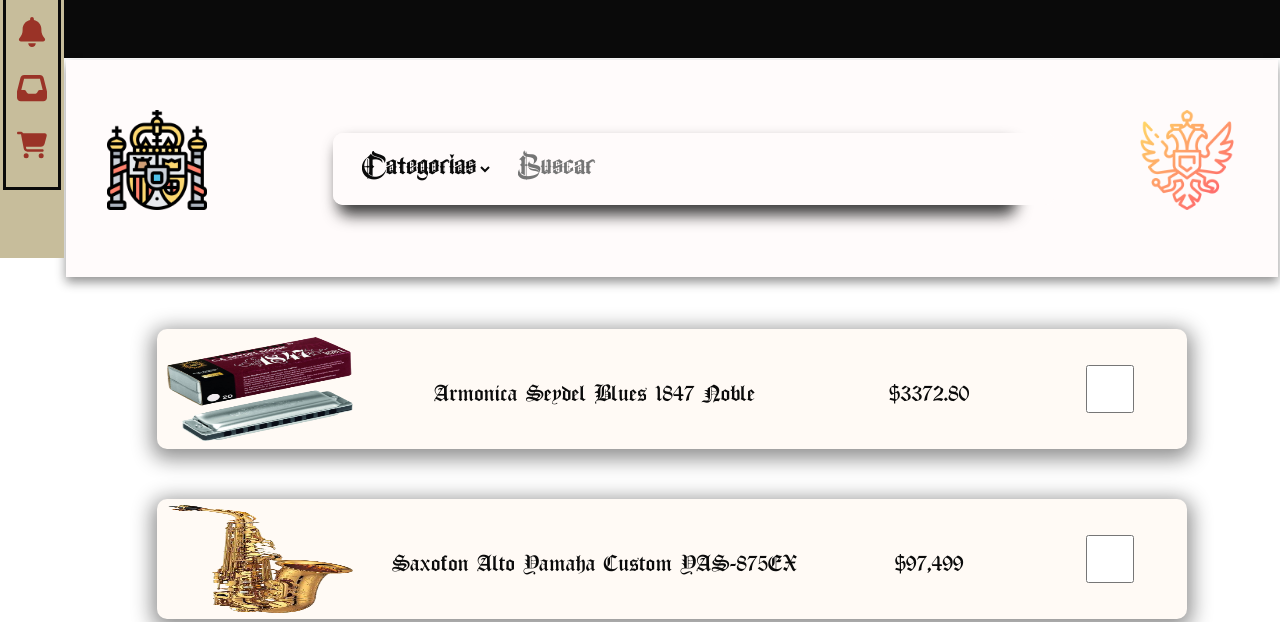
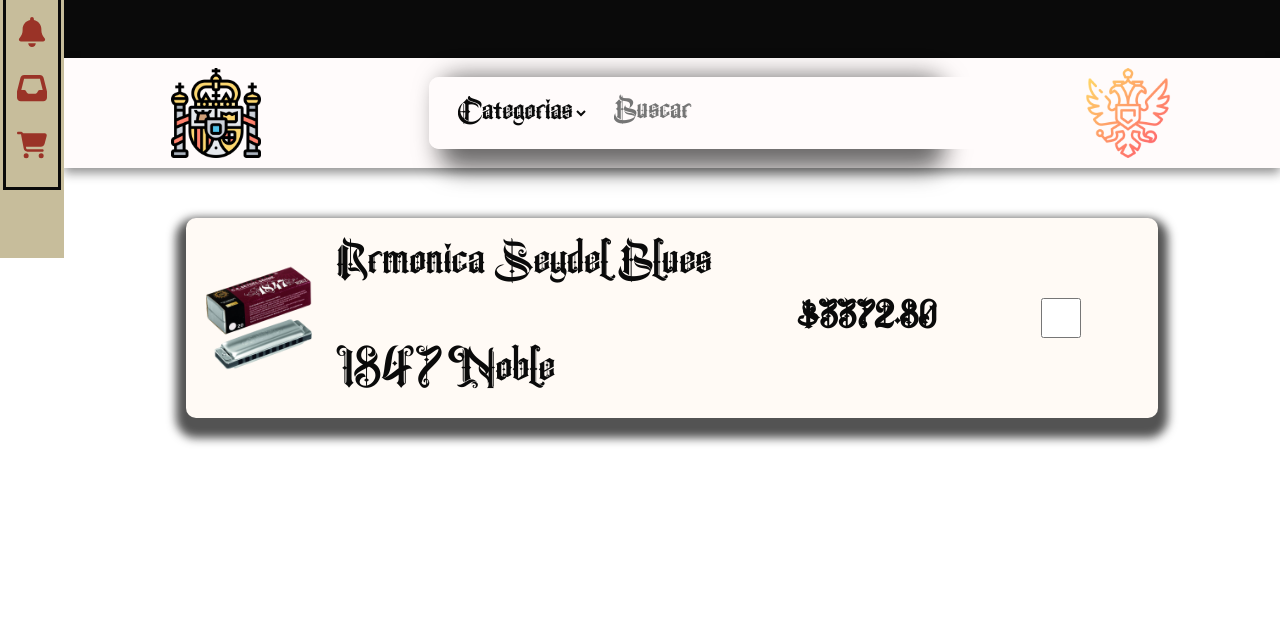
Before and after one commit to DanielW705/proyecto_web, a plain HTML site: page Views/aerofonos.html in a window 1280 px wide. Shown: the part 542-1164 px from the top of the page. After the commit the page ends 1060 px from the top, so only its background shows below. Drawn offline with Linux system fonts and the light colour scheme.

Commit message:
pagina mejorada

```diff
--- a/CSS/sites.css
+++ b/CSS/sites.css
@@ -51,13 +51,6 @@
 }
 .close-menu .text-menu {
   display: none;
-}
-.close-menu .icons {
-  height: 50% !important;
-}
-.close-menu .icons .interior {
-  justify-content: space-evenly !important;
-  flex-direction: column !important;
 }
 .left-menu .burger-box {
   cursor: pointer;
@@ -150,6 +143,13 @@
 .left-menu .icons .interior .shopping-car {
   content: url("../SRC/img/cart-shopping-solid.svg");
 }
+.close-menu .icons {
+  height: 50%;
+}
+.close-menu .icons .interior {
+  justify-content: space-evenly;
+  flex-direction: column;
+}
 .main-section {
   float: right;
   /* width: 70%; */
@@ -169,9 +169,11 @@
   height: 100%;
   border-radius: 10px;
 }
+/* Inicio de la seccion de los productos */
 .main-section .section-presentation .section-compras {
   width: 100%;
-  height: 500px;
+  display: flex;
+  flex-direction: column;
 }
 .main-section .section-compras .show-productos {
   width: 100%;
@@ -181,13 +183,17 @@
   background-color: #fffbfb;
   box-shadow: 0px 5px 10px rgba(10, 10, 10, 0.45);
   font-family: "Old London";
+  display: grid;
+  grid-template-columns: 25% 50% 25%;
+  align-items: center;
+  justify-items: center;
 }
-.main-section .section-compras .show-productos .cabezera .cuerpo {
-  display: flex;
-  flex-direction: row;
+.main-section .section-compras .show-productos .cabezera img {
+  width: 110px;
+  padding: 10px;
 }
-.main-section .section-compras .show-productos .cabezera .cuerpo .serch-bar {
-  width: 70%;
+.main-section .section-compras .show-productos .cabezera .serch-bar {
+  width: 100%;
   display: flex;
   justify-content: center;
   align-items: center;
@@ -197,10 +203,9 @@
   .section-compras
   .show-productos
   .cabezera
-  .cuerpo
   .serch-bar
   .complete-serch-bar {
-  box-shadow: 5px 10px 15px rgba(10, 10, 10, 0.8);
+  box-shadow: 20px 10px 25px 10px rgba(10, 10, 10, 0.6);
   width: 80%;
   height: 50%;
   display: flex;
@@ -211,7 +216,6 @@
   .section-compras
   .show-productos
   .cabezera
-  .cuerpo
   .serch-bar
   .complete-serch-bar
   * {
@@ -224,7 +228,6 @@
   .section-compras
   .show-productos
   .cabezera
-  .cuerpo
   .serch-bar
   .complete-serch-bar
   .combo-text {
@@ -234,7 +237,6 @@
   .section-compras
   .show-productos
   .cabezera
-  .cuerpo
   .serch-bar
   .complete-serch-bar
   .text-datalist {
@@ -270,25 +272,22 @@
   margin-bottom: 50px;
   display: flex;
   flex-direction: row;
-  width: 85%;
-  height: 120px;
-  font-size: 25px;
+  justify-content: space-evenly;
+  align-items: center;
+  width: 80%;
+  height: 200px;
+  font-size: 30px;
   background-color: #fffaf5;
-  box-shadow: 0px 5px 20px 5px rgba(10, 10, 10, 0.45);
+  box-shadow: 0px 10px 10px 10px rgba(10, 10, 10, 0.7);
   border-radius: 10px;
-}
-.main-section .section-compras .show-productos .cuerpo .body * {
   font-family: "Old London";
 }
+/* .main-section .section-compras .show-productos .cuerpo .body * {
+  font-family: "Old London";
+} */
 .main-section .section-compras .show-productos .cuerpo .body .ilustration {
-  display: flex;
-  justify-content: space-around;
-  align-items: center;
-  width: 20%;
-}
-.main-section .section-compras .show-productos .cuerpo .body .ilustration img {
-  width: 90%;
-  height: 90%;
+  padding: 20px;
+  width: 15%;
 }
 .main-section .section-compras .show-productos .cuerpo .body .description {
   width: 45%;
@@ -296,6 +295,7 @@
   justify-content: center;
   align-items: center;
   padding: 5px;
+  font-size: 45px;
 }
 .main-section .section-compras .show-productos .cuerpo .body .money-value {
   width: 20%;
@@ -304,7 +304,8 @@
   align-items: center;
 }
 .main-section .section-compras .show-productos .cuerpo .body .se_comprara {
-  width: 15%;
+  width: 20%;
+  height: 20%;
   display: flex;
   justify-content: center;
   align-items: center;
--- a/Views/aerofonos.html
+++ b/Views/aerofonos.html
@@ -52,7 +52,7 @@
         title="YouTube video player" frameborder="0" allow="autoplay; loop;" allowfullscreen></iframe>
     </article>
     <article class="section-compras">
-      <table class="show-productos">
+      <!-- <table class="show-productos">
         <thead class="cabezera">
           <tr class="cuerpo">
             <th><img src="../SRC/img/inglesa.png" alt="Escudo de armas inglesa"></th>
@@ -102,8 +102,43 @@
         <!--   <tfoot>
             <p>Total: </p>
             <p>$X</p>
-            </tfoot>-->
-      </table>
+            </tfoot>
+      </table> -->
+      <main class="show-productos">
+        <section class="cabezera">
+          <img src="../SRC/img/inglesa.png" alt="Escudo de armas inglesa">
+          <div class="serch-bar">
+            <menu class="complete-serch-bar">
+              <select title="Categorias" placeholder="Categorias" class="combo-text">
+                <option selected>Categorias</option>
+                <option>Informal</option>
+                <option>Formal</option>
+                <option>Columna</option>
+              </select>
+              <input class="text-datalist" type="text" placeholder="Buscar" list="name-instruments">
+              <datalist id="name-instruments">
+                <option value="Yammaha">
+                <option value="Jupiter">
+                <option value="Silvertone">
+                <option value="Noble">
+              </datalist>
+            </menu>
+          </div>
+          <img src="../SRC/img/romana.png" alt="Escudo de armas Romana">
+        </section>
+        <section class="cuerpo">
+          <div class="body">
+            <input type="hidden" value="NaN">
+            <img class="ilustration" src="../SRC/img/armonica-removebg-preview.png" alt="">
+            <p class="description">Armonica Seydel Blues 1847 Noble</p>
+            <p class="money-value"><strong>
+                $3372.80
+              </strong>
+            </p>
+            <input class="se_comprara" title="Comprar" type="checkbox">
+          </div>
+        </section>
+      </main>
     </article>
   </main>
 
```
